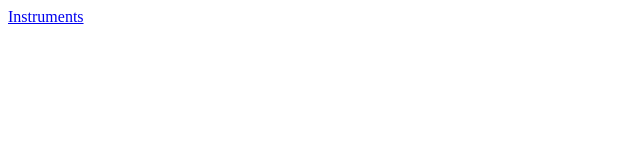
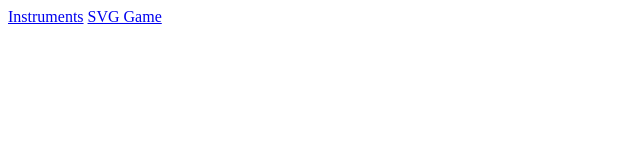
Before and after one commit to Xeaox90/Xeaox90.github.io, a plain HTML site: page index.html in a window 1280 px wide. Shown: the full height of the page, 0-640 px from the left. Drawn offline with nearby package versions, Linux system fonts and the light colour scheme.

Commit message:
Update index.html

```diff
--- a/index.html
+++ b/index.html
@@ -8,6 +8,7 @@
     <script src="https://cdnjs.cloudflare.com/ajax/libs/p5.js/1.2.0/p5.min.js"></script>
 </head>
 <body>
-  <a href="instruments.html">Instruments</a>
+    <a href="instruments.html">Instruments</a>
+    <a href="svg.html">SVG Game</a>
 </body>
 </html>
```
